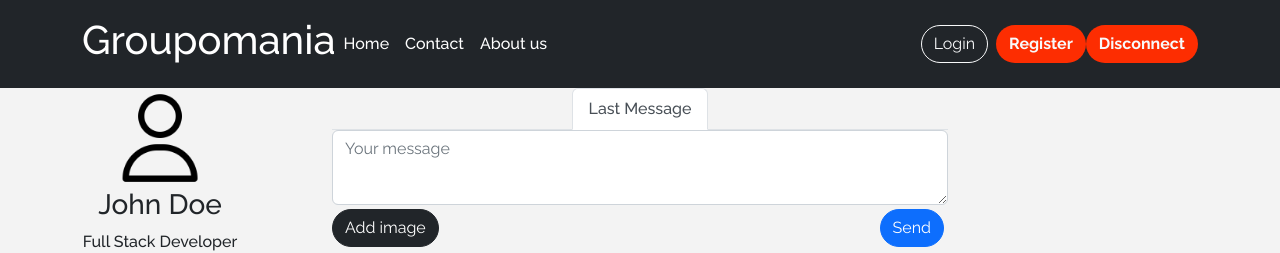
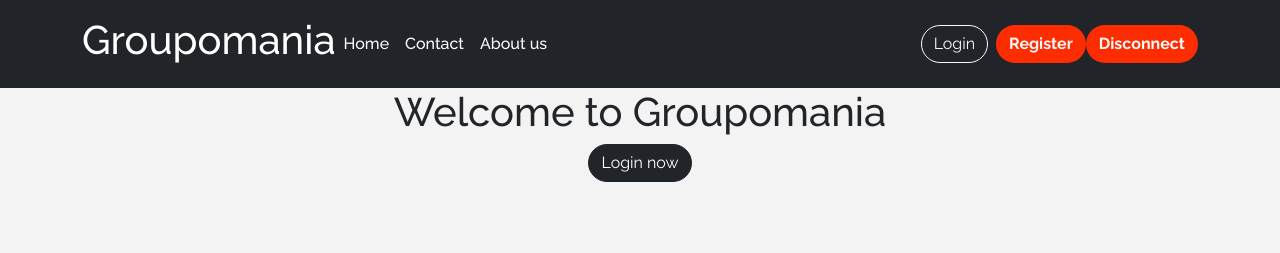
Before and after one commit to Vincent-Sniteur/Groupomania_front, a Vue app: page / in a window 1280 px wide. Before the commit this address led to /home. Shown: the top 253 px of the page. Built offline with nearby package versions, Linux system fonts and the light colour scheme.

Commit message:
Add route status & check for security page

```diff
--- a/src/route/router.js
+++ b/src/route/router.js
@@ -21,7 +21,7 @@ import { createRouter, createWebHistory } from 'vue-router'
 const router = createRouter({
     history: createWebHistory(),
     routes: [
-        { path: '/', redirect: "/home" }, // Add redict to home if user logged
+        { path: '/', component: Landing }, // Add redict to home if user logged
         { path: '/home', component: Home, meta: { requiresAuth: true } }, // Add security for only user connected
         { path: '/login', component: Login }, // if user already logged, redirect to home
         { path: '/register', component: Register }, // if user already logged, redirect to home
@@ -32,31 +32,78 @@ const router = createRouter({
         { path: '/admin', component: Admin, meta: { requiresAuth: true, requiresAdmin: true } } // For admin only (security)
     ]
 })
+// User page if logged
+// /home, /profil, /new-profil, /edit-profil, admin
 
-// ADD IN BACKEND
-// Verify if user is logged or not & if is admin or not ( in local storage for the moment )
-// router.beforeEach((to, from, next) => {
-//     if (to.matched.some(record => record.meta.requiresAuth)) {
-//         if (localStorage.getItem('token')) {
-//             next()
-//         } else {
-//             next('/login')
-//         }
-//     }
-//     if (to.matched.some(record => record.meta.requiresAdmin)) {
-//         if (localStorage.getItem('token')) {
-//             if (localStorage.getItem('role') === 'admin') {
-//                 next()
-//             } else {
-//                 next('/home')
-//             }
-//         } else {
-//             next('/login')
-//         }
-//     }
-//     next()
-// }
-// )
+// User page if not logged
+// /, /login, /register
+
+// if User logged and admin
+// /admin
+
+// All time page logged or not
+// /contact, /about
 
 
+
+
+// Router Guard
+
+const publicPaths = ['/', '/login', '/register']
+
+// Router security status user before login
+router.beforeEach((to, from, next) => {
+    console.log(to)
+    console.log(from)
+
+    // If user want to access to login page or register page, landing page
+    if (to.path !== publicPaths) {
+        next()
+    }
+})
+
+
+// Redirect to loggin if user not logged
+router.beforeEach((to, from, next) => {
+    const requiresAuth = to.matched.some(record => record.meta.requiresAuth)
+    const requiresAdmin = to.matched.some(record => record.meta.requiresAdmin)
+
+    // If user not logged or as a valide token > redirect to landing page
+    if (requiresAuth && !isTokenValide()) {
+        next('/')
+    }
+
+    // if user already logged, redirect to home
+    if (to.path === '/login' && isTokenValide()) {
+        next('/home')
+    }
+    if (to.path === '/register' && isTokenValide()) {
+        next('/home')
+    }
+    if (to.path === '/' && isTokenValide()) {
+        next('/home')
+    }
+
+    // If user logged & as a valide token & is admin > redirect to admin page
+    else if (requiresAuth && requiresAdmin && !isTokenValide()) {
+        next('/admin')
+    }
+
+    // User is logged & as a valide token > Access to the private page
+    else {
+        next()
+    }
+
+})
+
+
+//  Check if the token exist & valide
+function isTokenValide() {
+    const token = localStorage.getItem('token')
+    return token === "Mon super token"
+}
+
+
+
+// Export router
 export { router }
```
